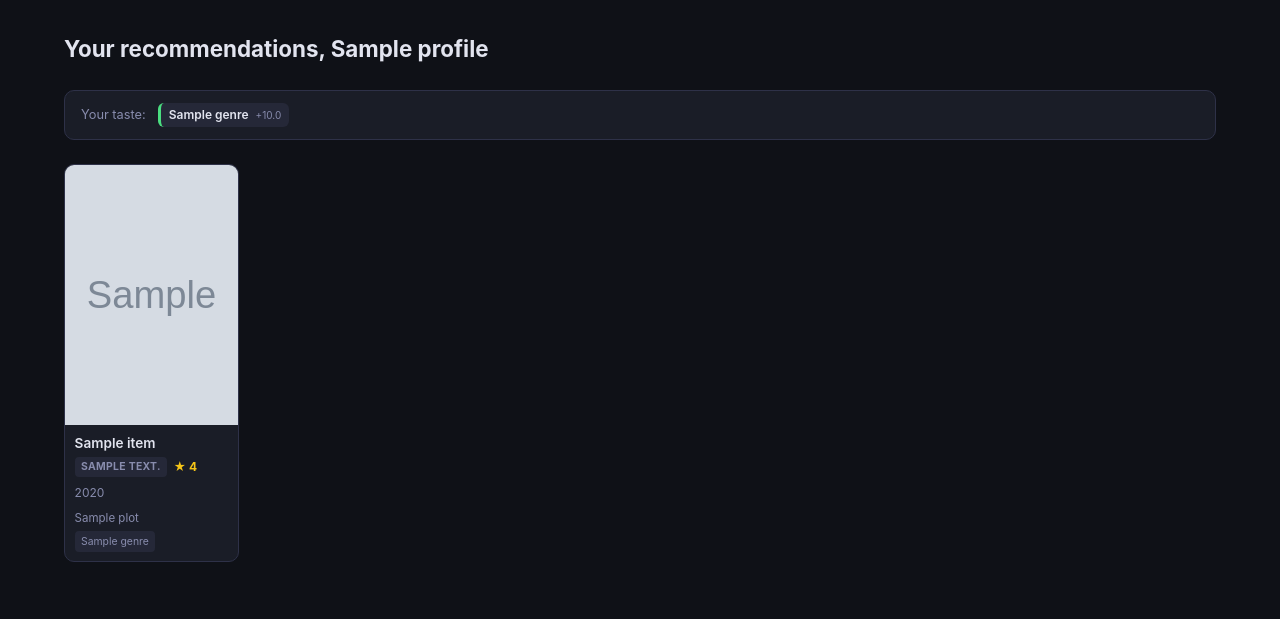
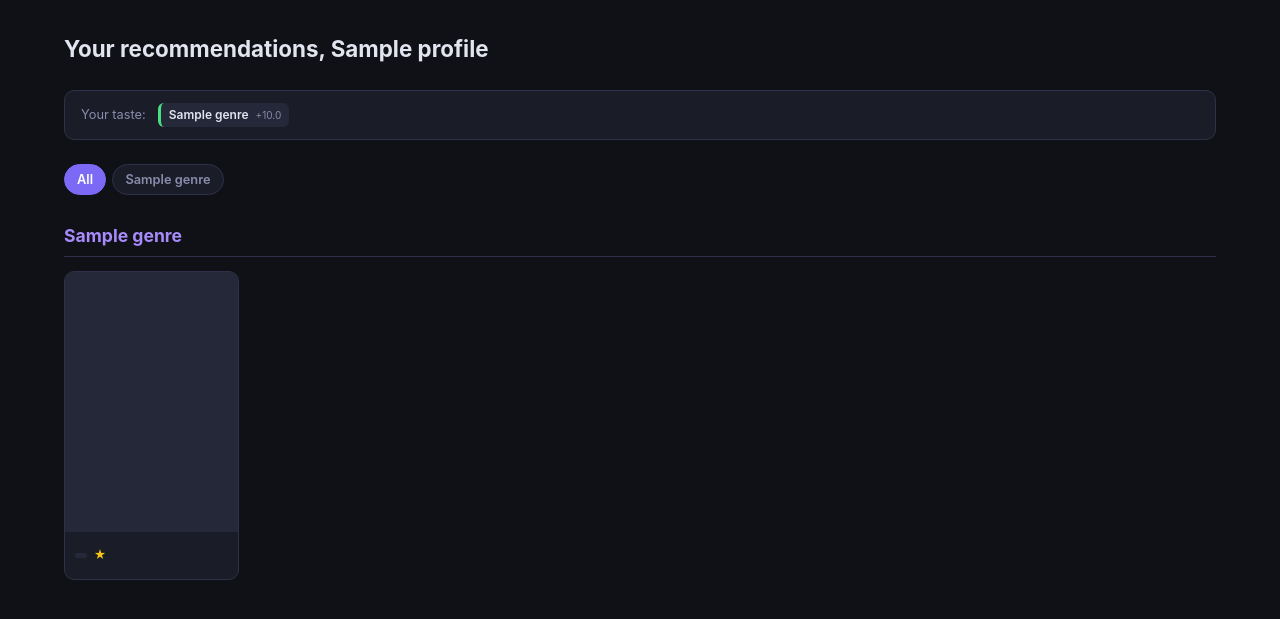
Before and after one commit to kerenshapiraettinger/recmed, a Flask app: template templates/recommendations.html in a window 1280 px wide. Shown: the part 55-674 px from the top of the page. Run offline with Flask 3, Linux system fonts and the light colour scheme; the template is opened without the code that fills it: most values are stand-ins (such as "Sample title", 1, 10 or a date in 2020); grey boxes marked "Sample" are stand-in pictures.

Commit message:
Group recommendations by genre with genre filter buttons
- Recommendations now arranged in sections per primary genre
- Genre pill buttons at top let user filter to a specific genre
- Fetches up to 100 recommendations to fill all genre sections

Co-Authored-By: Claude Sonnet 4.6 <noreply@anthropic.com>

```diff
--- a/app.py
+++ b/app.py
@@ -71,15 +71,38 @@ def recommendations():
     profile = current_profile()
     if not profile:
         return redirect(url_for("index"))
-    recs = get_recommendations(profile["id"])
+
+    genre_filter = request.args.get("genre", "").strip()
+
+    all_recs = get_recommendations(profile["id"], limit=100)
     insights = get_genre_insights(profile["id"])
-    for item in recs:
+    for item in all_recs:
         try:
             item["genres_list"] = json.loads(item["genres"])
         except Exception:
             item["genres_list"] = []
+
+    # Collect genres that actually appear in recs (preserving ranking order)
+    seen_genres = set()
+    all_genres = []
+    for item in all_recs:
+        for g in item["genres_list"]:
+            if g not in seen_genres:
+                all_genres.append(g)
+                seen_genres.add(g)
+
+    if genre_filter:
+        grouped = {genre_filter: [i for i in all_recs if genre_filter in i["genres_list"]]}
+    else:
+        grouped = {}
+        for item in all_recs:
+            primary = item["genres_list"][0] if item["genres_list"] else "Other"
+            grouped.setdefault(primary, []).append(item)
+
     return render_template("recommendations.html",
-                           profile=profile, recs=recs, insights=insights)
+                           profile=profile, grouped=grouped,
+                           all_genres=all_genres, genre_filter=genre_filter,
+                           insights=insights)
 
 
 @app.route("/watched")
--- a/static/style.css
+++ b/static/style.css
@@ -332,6 +332,36 @@ a { color: inherit; text-decoration: none; }
 }
 .rating-exact-row input:focus { outline: none; border-color: var(--accent); }
 
+/* ── Genre filter bar (recommendations) ──────────────────────────────────── */
+.genre-filter-bar {
+  display: flex;
+  flex-wrap: wrap;
+  gap: .4rem;
+  margin-bottom: 1.75rem;
+}
+.genre-btn {
+  padding: .3rem .75rem;
+  border-radius: 20px;
+  font-size: .8rem;
+  font-weight: 600;
+  background: var(--surface);
+  border: 1px solid var(--border);
+  color: var(--muted);
+  transition: background .15s, color .15s, border-color .15s;
+}
+.genre-btn:hover { background: var(--surface2); color: var(--text); border-color: var(--accent); }
+.genre-btn-active { background: var(--accent); color: #fff; border-color: var(--accent); }
+
+.genre-section { margin-bottom: 2.5rem; }
+.genre-section-title {
+  font-size: 1.1rem;
+  font-weight: 700;
+  color: var(--accent2);
+  margin-bottom: .9rem;
+  padding-bottom: .4rem;
+  border-bottom: 1px solid var(--border);
+}
+
 /* ── Browse filters ───────────────────────────────────────────────────────── */
 .filter-form {
   display: flex; gap: .5rem; flex-wrap: wrap; align-items: center;
--- a/templates/recommendations.html
+++ b/templates/recommendations.html
@@ -17,9 +17,23 @@
 </div>
 {% endif %}
 
-{% if recs %}
+{% if all_genres %}
+<div class="genre-filter-bar">
+  <a class="genre-btn {% if not genre_filter %}genre-btn-active{% endif %}"
+     href="{{ url_for('recommendations') }}">All</a>
+  {% for g in all_genres %}
+  <a class="genre-btn {% if genre_filter == g %}genre-btn-active{% endif %}"
+     href="{{ url_for('recommendations', genre=g) }}">{{ g }}</a>
+  {% endfor %}
+</div>
+{% endif %}
+
+{% if grouped %}
+  {% for genre, items in grouped.items() %}
+  <div class="genre-section">
+    <h3 class="genre-section-title">{{ genre }}</h3>
     <div class="card-grid">
-  {% for item in recs %}
+      {% for item in items %}
       <a class="card" href="{{ url_for('title_detail', content_id=item.id) }}">
         {% if item.poster_url %}
         <img class="card-poster" src="{{ item.poster_url }}" alt="{{ item.title }}" loading="lazy">
@@ -43,6 +57,8 @@
       </a>
       {% endfor %}
     </div>
+  </div>
+  {% endfor %}
 {% else %}
 <div class="empty-state">
   <p>No recommendations yet.</p>
```
Lines whose indentation alone changed are shown as unchanged.
